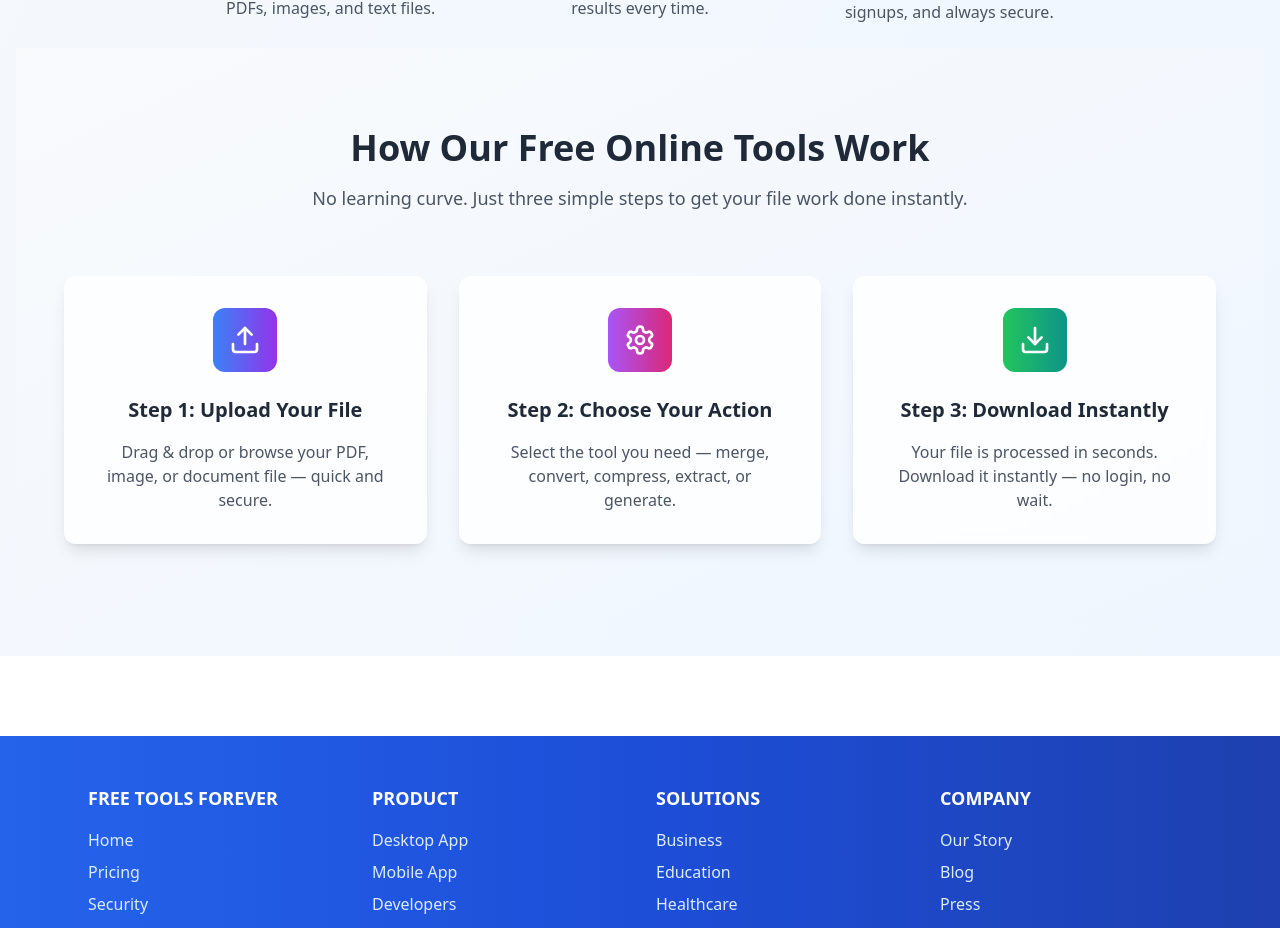
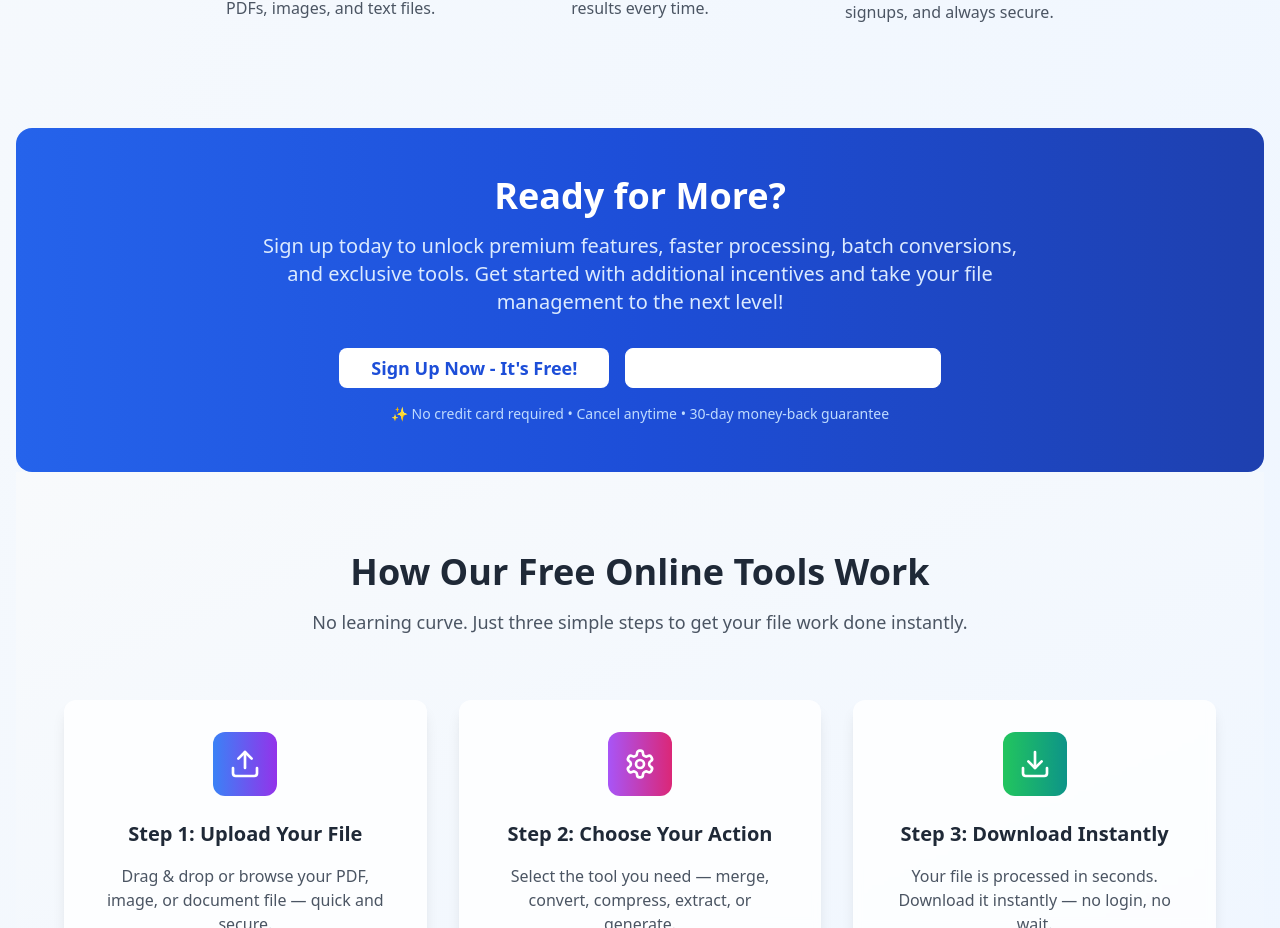
Before and after one commit to coderzafii/digital-document-suite-21, a React (Vite) app: page / in a window 1280 px wide. Shown: the part 1945-2873 px from the top of the page. Built offline with nearby package versions, Linux system fonts and the light colour scheme.

Commit message:
Add call to action section
Added a new section with a background similar to the footer, placed between the "Why Millions Trust..." and "How Our Free Online Tools Work" sections. This section serves as a call to action for signup with incentives.

```diff
--- a/src/pages/Index.tsx
+++ b/src/pages/Index.tsx
@@ -253,6 +253,28 @@ const Index = () => {
             </div>
           </div>
 
+          {/* Call to Action Section */}
+          <div className="mt-20">
+            <div className="bg-gradient-to-r from-blue-600 via-blue-700 to-blue-800 rounded-2xl p-12 text-center text-white">
+              <h2 className="text-4xl font-bold mb-4">Ready for More?</h2>
+              <p className="text-xl text-blue-100 mb-8 max-w-3xl mx-auto">
+                Sign up today to unlock premium features, faster processing, batch conversions, and exclusive tools.
+                Get started with additional incentives and take your file management to the next level!
+              </p>
+              <div className="flex flex-col sm:flex-row gap-4 justify-center items-center">
+                <Button className="bg-white text-blue-700 hover:bg-blue-50 font-semibold px-8 py-3 rounded-lg text-lg">
+                  Sign Up Now - It's Free!
+                </Button>
+                <Button variant="outline" className="border-white text-white hover:bg-white/10 font-semibold px-8 py-3 rounded-lg text-lg">
+                  Learn More About Premium
+                </Button>
+              </div>
+              <p className="text-sm text-blue-200 mt-4">
+                ✨ No credit card required • Cancel anytime • 30-day money-back guarantee
+              </p>
+            </div>
+          </div>
+
           {/* How It Works Section */}
           <HowItWorksSection />
         </div>
```
